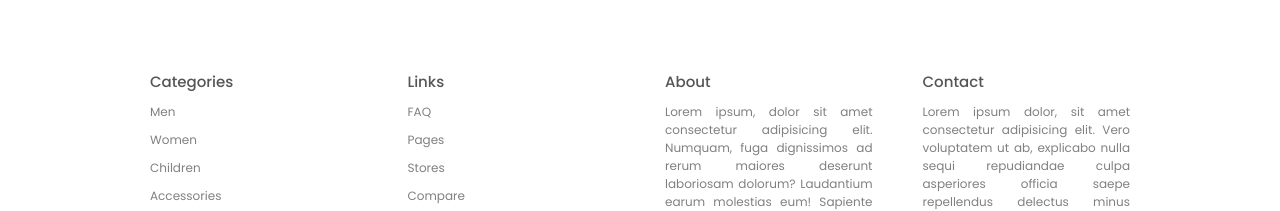
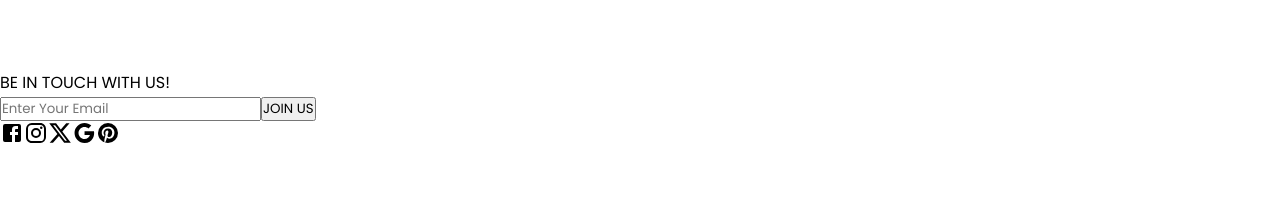
Before and after one commit to RizwanAhmed3000/E-commerce, a React (Create React App) app in the folder client/: page / in a window 1280 px wide. Shown: the part 3020-3231 px from the top of the page. Built offline with nearby package versions, Linux system fonts and the light colour scheme.

Commit message:
contact incomplete

```diff
--- /dev/null
+++ b/client/src/Components/Contact/Contact.jsx
@@ -0,0 +1,29 @@
+import './contact.scss'
+import FacebookIcon from '@mui/icons-material/Facebook';
+import InstagramIcon from '@mui/icons-material/Instagram';
+import XIcon from '@mui/icons-material/X';
+import GoogleIcon from '@mui/icons-material/Google';
+import PinterestIcon from '@mui/icons-material/Pinterest';
+
+const Contact = () => {
+    return (
+        <div className='contact'>
+            <div className="wrapper">
+                <span>BE IN TOUCH WITH US!</span>
+                <div className="mail">
+                    <input type="email" placeholder='Enter Your Email' />
+                    <button>JOIN US</button>
+                </div>
+                <div className="icons">
+                    <FacebookIcon />
+                    <InstagramIcon />
+                    <XIcon />
+                    <GoogleIcon />
+                    <PinterestIcon />
+                </div>
+            </div>
+        </div>
+    )
+}
+
+export default Contact
--- /dev/null
+++ b/client/src/Components/Contact/contact.scss
@@ -0,0 +1,3 @@
+.contact{
+
+}
--- a/client/src/Pages/Home/Home.jsx
+++ b/client/src/Pages/Home/Home.jsx
@@ -2,6 +2,7 @@ import './home.scss'
 import Slider from '../../Components/Slider/Slider'
 import FeaturedProduct from '../../Components/FeaturedProduct/FeaturedProduct'
 import Categories from '../../Components/Categories/Categories'
+import Contact from '../../Components/Contact/Contact'
 
 const Home = () => {
     return (
@@ -10,6 +11,7 @@ const Home = () => {
             <FeaturedProduct type="Featured" />
             <Categories />
             <FeaturedProduct type="Trending" />
+            <Contact />
         </div>
     )
 }
```
